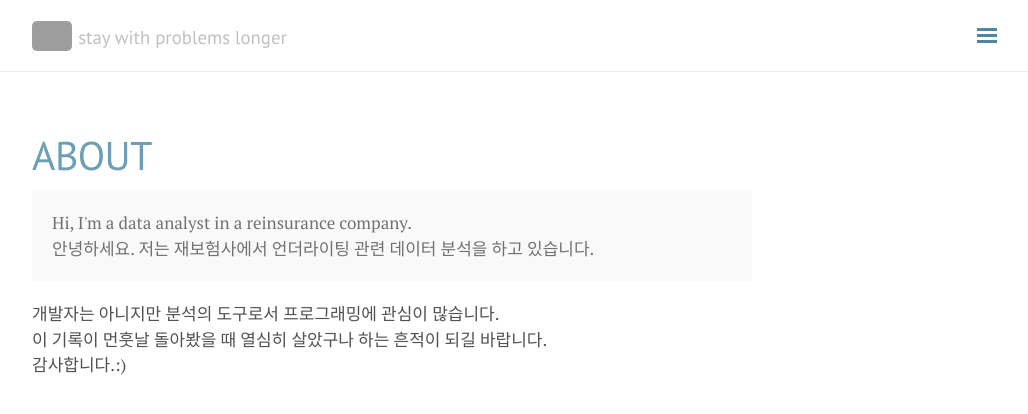
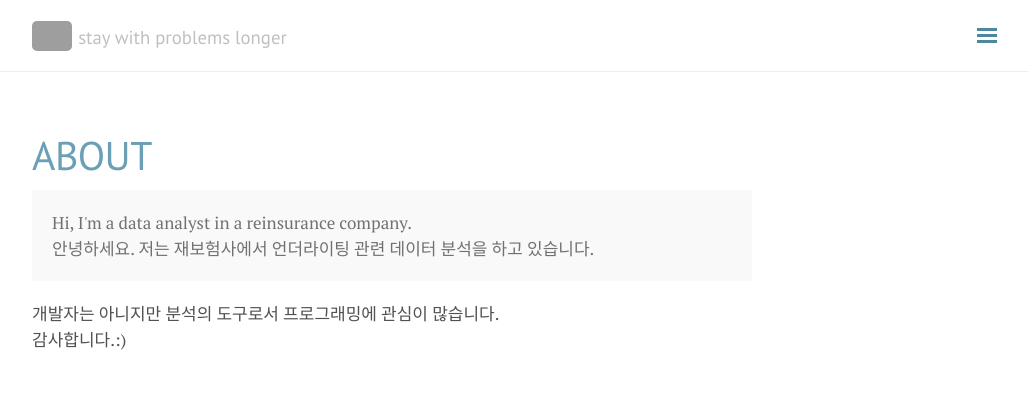
Before and after one commit to seokhoonj/seokhoonj.github.io, a Jekyll site: the page built from about.md, in a window 1280 px wide. Shown: the top 414 px of the page, without its empty margins (248-1276 px from the left). Built offline with Jekyll 4.4.1, drawn with Linux system fonts in a browser that asks for light colours; nearby versions of some CDN libraries; comment, search, counter and statistics services are not loaded; grey boxes are pictures that could not be loaded.

```diff
--- a/about.md
+++ b/about.md
@@ -9,5 +9,4 @@ title: About
 </p>
 
 개발자는 아니지만 분석의 도구로서 프로그래밍에 관심이 많습니다.
-이 기록이 먼훗날 돌아봤을 때 열심히 살았구나 하는 흔적이 되길 바랍니다.
 감사합니다.:)
```
